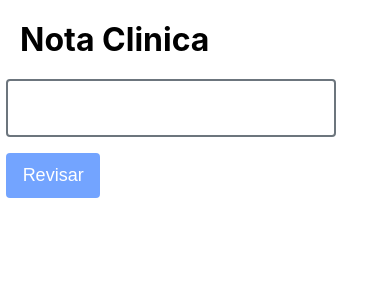
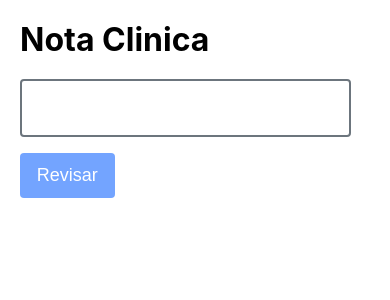
Before and after one commit to Darudaniel/nota-clinica, a React (Create React App) app: page / in a window 390 px wide. Shown: the top 300 px of the page. Built offline with nearby package versions, Linux system fonts and the light colour scheme.

Commit message:
style update

```diff
--- a/src/styles/HighlightInput.css
+++ b/src/styles/HighlightInput.css
@@ -40,6 +40,9 @@
 
   @media only screen and (max-width: 720px) {
     .HighlightInput {
+      padding-left: 20px;
+    }
+    .HighlightInput input, .HighlightInput div {
       font-size: medium;
     }
   }
```
